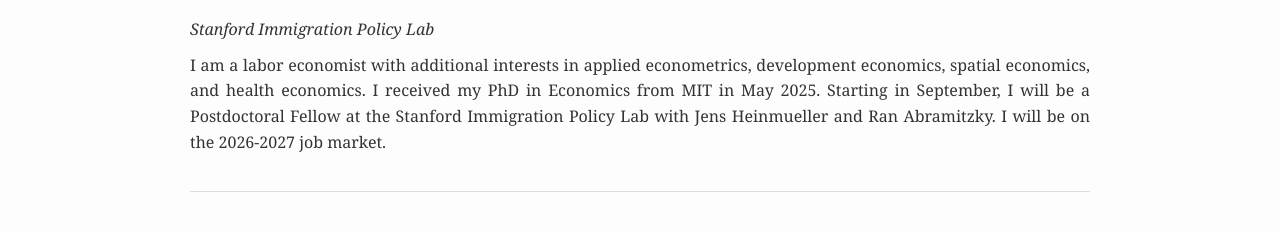
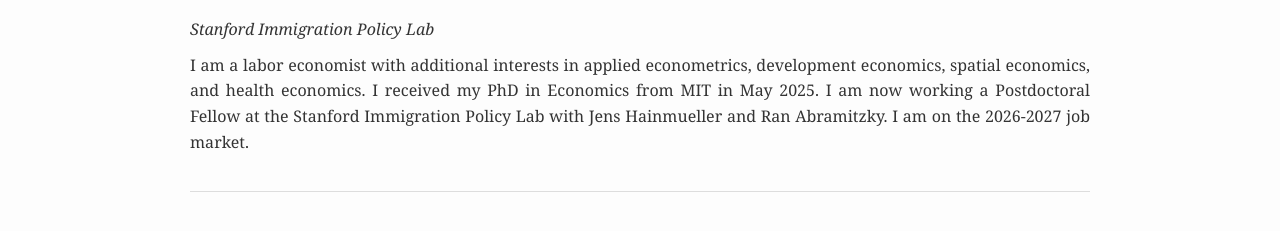
Before and after one commit to ahmetgulek/ahmetgulek.github.io, a plain HTML site: page index.html in a window 1280 px wide. Shown: the part 565-796 px from the top of the page. Drawn offline with Linux system fonts and the light colour scheme.

Commit message:
Update bio and job status in index.html

```diff
--- a/index.html
+++ b/index.html
@@ -64,8 +64,8 @@
       <p class="institution">Stanford Immigration Policy Lab</p>
       <p class="bio">
         I am a labor economist with additional interests in applied econometrics, development economics, spatial economics, and health economics.
-        I received my PhD in Economics from MIT in May 2025. Starting in September, I will be a Postdoctoral Fellow at the Stanford Immigration Policy Lab with Jens Heinmueller and Ran Abramitzky.
-        I will be on the 2026-2027 job market.
+        I received my PhD in Economics from MIT in May 2025. I am now working a Postdoctoral Fellow at the Stanford Immigration Policy Lab with Jens Hainmueller and Ran Abramitzky.
+        I am on the 2026-2027 job market.
       </p>
     </div>
   </header>
```
